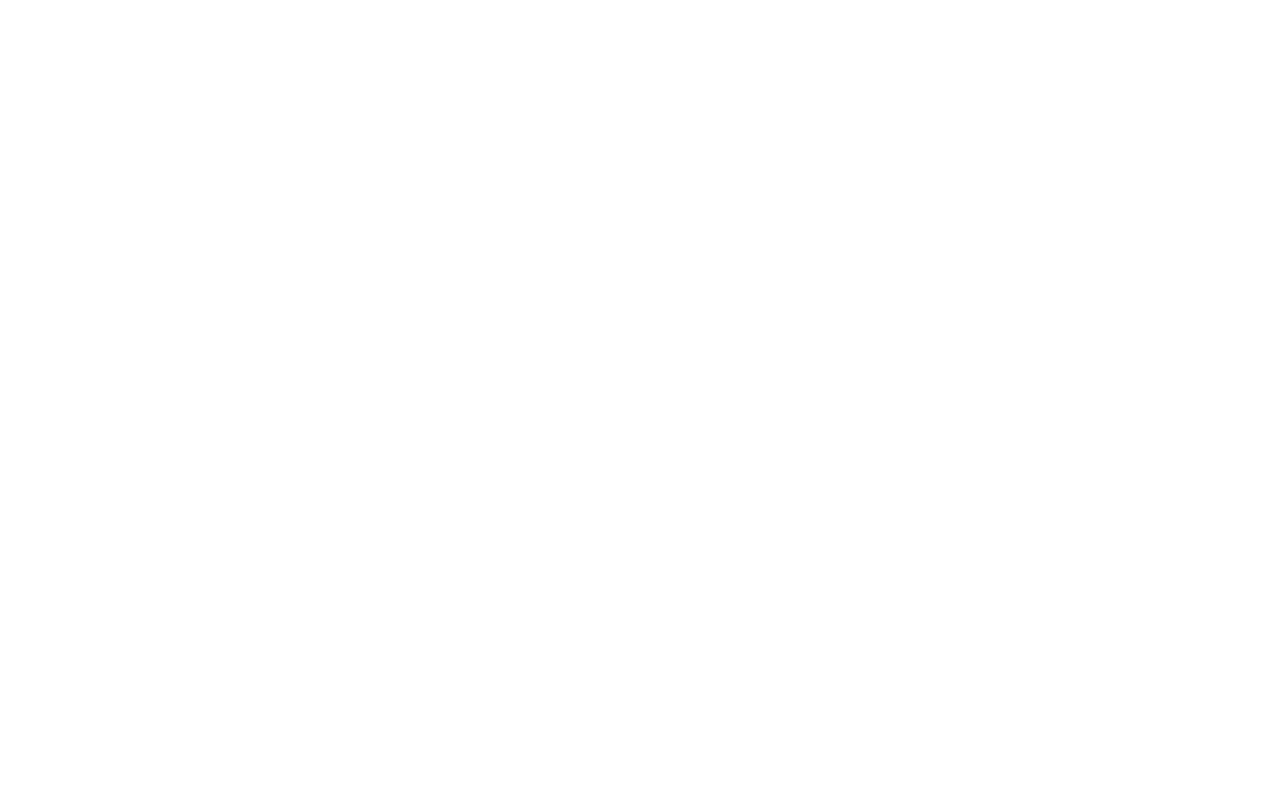
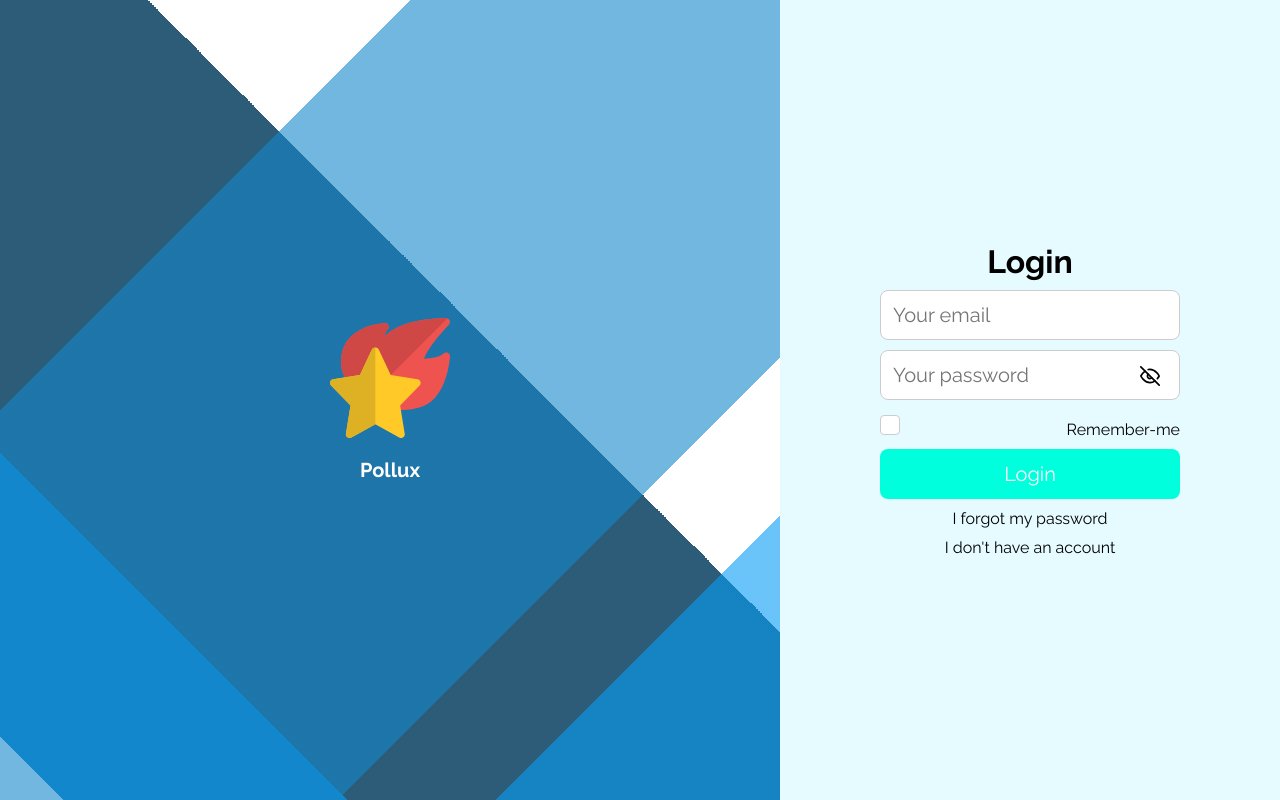
Before and after one commit to brenomacedo/pollux, a React (Create React App) app in the folder web/: page / in a window 1280 px wide. Built offline with nearby package versions, Linux system fonts and the light colour scheme.

Commit message:
loginScreen

```diff
--- a/web/public/index.html
+++ b/web/public/index.html
@@ -8,8 +8,8 @@
       name="description"
       content="Web site created using create-react-app"
     />
-
-    <title>React App</title>
+    <link href="https://fonts.googleapis.com/css2?family=Raleway:wght@300;400;600;700&display=swap" rel="stylesheet">
+    <title>Pollux</title>
   </head>
   <body>
     <noscript>You need to enable JavaScript to run this app.</noscript>
--- a/web/src/App.css
+++ /dev/null
@@ -1,5 +0,0 @@
-* {
-  margin: 0;
-  padding: 0;
-  box-sizing: border-box;
-}
--- a/web/src/App.tsx
+++ b/web/src/App.tsx
@@ -1,11 +1,25 @@
 import React from 'react'
-import './App.css'
+import { createGlobalStyle } from 'styled-components'
+import Login from './pages/Login'
+
+const GlobalStyle = createGlobalStyle`
+    :root {
+        --RW: 'Raleway', sans-serif;
+    }
+
+    * {
+        margin: 0;
+        padding: 0;
+        box-sizing: border-box;
+    }
+`
 
 function App() {
     return (
-        <div className="App">
-
-        </div>
+        <>
+            <GlobalStyle />
+            <Login />
+        </>
     )
 }
 
--- /dev/null
+++ b/web/src/pages/Login.tsx
@@ -0,0 +1,173 @@
+import React, { useState } from 'react'
+import styled from 'styled-components'
+import { FiEye, FiEyeOff, FiCheck } from 'react-icons/fi'
+
+interface MarkerProps {
+    active: boolean
+}
+
+const Container = styled.div`
+    min-height: 100vh;
+    display: flex;
+`
+
+const LeftSide = styled.div`
+    min-height: 100vh;
+    flex: 1;
+    background-color: blue;
+    display: flex;
+    flex-direction: column;
+    justify-content: center;
+    align-items: center;
+    background-image: linear-gradient(135deg, transparent 0%, transparent 26%,rgba(19, 135, 203,0.6) 26%, rgba(19, 135, 203,0.6) 72%,transparent 72%, transparent 82%,rgba(6, 156, 244,0.6) 82%, rgba(6, 156, 244,0.6) 100%),linear-gradient(45deg, transparent 0%, transparent 4%,rgb(19, 135, 203) 4%, rgb(19, 135, 203) 22%,rgb(45, 92, 120) 22%, rgb(45, 92, 120) 60%,transparent 60%, transparent 100%),linear-gradient(90deg, rgb(255,255,255),rgb(255,255,255));
+
+    img {
+        width: 120px;
+        height: 120px;
+    }
+
+    p {
+        font-family: var(--RW);
+        font-size: 20px;
+        margin-top: 20px;
+        color: white;
+        font-weight: bold;
+    }
+`
+
+const RightSide = styled.div`
+    width: 500px;
+    display: flex;
+    flex-direction: column;
+    justify-content: center;
+    align-items: center;
+    background-color: #e6fbff;
+
+    form {
+        width: 300px;
+        display: flex;
+        flex-direction: column;
+        justify-content: center;
+        align-items: center;
+    }
+
+    p {
+        font-family: var(--RW);
+        margin-top: 10px;
+        user-select: none;
+        cursor: pointer;
+    }
+
+    h1 {
+        font-family: var(--RW);
+    }
+
+    input {
+        width: 100%;
+        margin-top: 10px;
+        height: 50px;
+        outline: none;
+        font-family: var(--RW);
+        border-radius: 8px;
+        border: 1px solid #ccc;
+        padding-left: 12px;
+        font-size: 20px;
+    }
+
+    button {
+        background-color: #00ffdd;
+        outline: none;
+        border: 0;
+        width: 100%;
+        margin-top: 10px;
+        height: 50px;
+        border-radius: 8px;
+        cursor: pointer;
+        font-family: var(--RW);
+        color: white;
+        font-size: 20px;
+        user-select: none;
+    }
+
+    button:hover {
+        background-color: #00ffef;
+    }
+`
+
+const LoginOptions = styled.div`
+    width: 100%;
+    margin-top: 10px;
+    display: flex;
+    justify-content: space-between;
+    align-items: center;
+    font-family: var(--RW);
+
+    p {
+        user-select: none;
+        cursor: initial;
+    }
+`
+
+const Marker = styled.div<MarkerProps>`
+    background-color: ${props => props.active ? 'lightgreen' : 'white'};
+    width: 20px;
+    height: 20px;
+    display: flex;
+    justify-content: center;
+    align-items: center;
+    border-radius: 4px;
+    cursor: pointer;
+    border: 1px solid #ccc;
+`
+
+const IPassContainer = styled.div`
+    width: 100%;
+    position: relative;
+`
+
+const Icon = styled.div`
+    position: absolute;
+    right: 20px;
+    top: 26px;
+    cursor: pointer;
+`
+
+const Login = () => {
+
+    const [remember, setRemember] = useState(false)
+    const [passwordVisible, setPasswordVisible] = useState(false)
+
+    return (
+        <Container>
+            <LeftSide>
+                <img src="/star.svg" alt="logo"/>
+                <p>Pollux</p>
+            </LeftSide>
+            <RightSide>
+                <form onSubmit={() => {}}>
+                    <h1>Login</h1>
+                    <input placeholder="Your email" type="email"/>
+                    <IPassContainer>
+                        <input placeholder="Your password"
+                        type={passwordVisible ? "text" : "password"}/>
+                        {passwordVisible ? (<Icon onClick={() => setPasswordVisible(false)}>
+                            <FiEye size={20} color='black' />
+                        </Icon>) : (<Icon onClick={() => setPasswordVisible(true)}>
+                            <FiEyeOff size={20} color='black' />
+                        </Icon>)}
+                    </IPassContainer>
+                    <LoginOptions>
+                        <Marker active={remember} ><FiCheck size={15} color='white'
+                        onClick={() => setRemember(!remember)} /></Marker>
+                        <p>Remember-me</p>
+                    </LoginOptions>
+                    <button type="submit">Login</button>
+                    <p>I forgot my password</p>
+                    <p>I don't have an account</p>
+                </form>
+            </RightSide>
+        </Container>
+    )
+}
+
+export default Login
```
Also changed, not shown: web/package.json (+8 -0 lines), web/public/star.svg (added), 1 other file (tests, documents, lock files or other folders).
